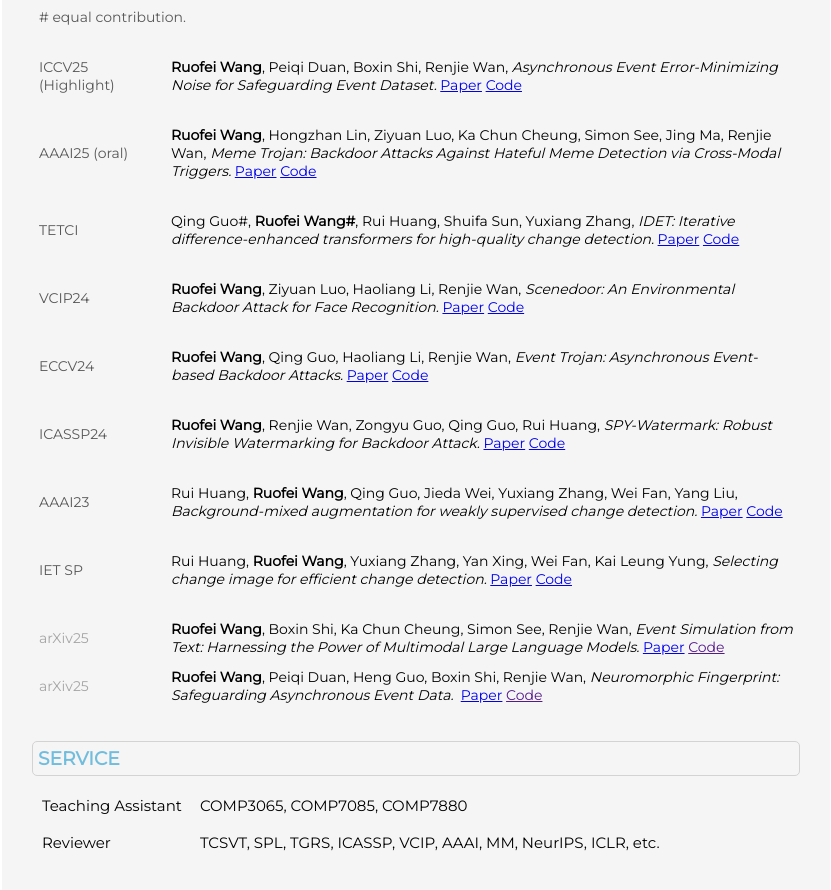
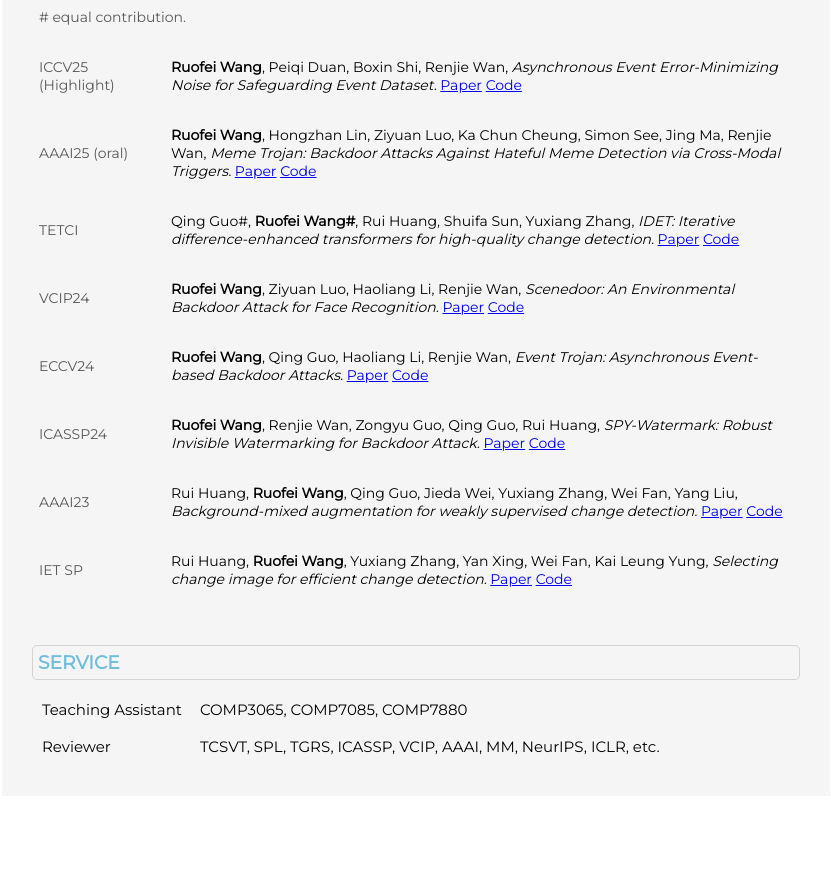
Before and after one commit to rfww/rfww.github.io, a plain HTML site: page index.html in a window 1280 px wide. Shown: the part 794-1684 px from the top of the page, without its empty margins (224-1055 px from the left). After the commit the page ends 1640 px from the top, so only its background shows below. Drawn offline with Linux system fonts and the light colour scheme.

Commit message:
update
Commented out a table row containing research work details.

```diff
--- a/index.html
+++ b/index.html
@@ -115,7 +115,7 @@
             </tr>
 
 
-            <tr class="work-2">
+            <!-- <tr class="work-2">
                 <td>arXiv25</td>
                 <td><b>Ruofei Wang</b>, Boxin Shi, Ka Chun Cheung, Simon See, Renjie Wan, <i>Event Simulation from Text: Harnessing the Power of Multimodal Large Language Models.</i>&nbsp;<a href="https://scholar.google.com/citations?user=wy_5cK8AAAAJ&hl=zh-CN">Paper</a>&nbsp;<a href="">Code</a></td>
             </tr>
@@ -124,7 +124,7 @@
                 <td>arXiv25</td>
                 <td><b>Ruofei Wang</b>, Peiqi Duan, Heng Guo, Boxin Shi, Renjie Wan, <i>Neuromorphic Fingerprint: Safeguarding Asynchronous Event
                     Data.</i>&nbsp; <a href="https://scholar.google.com/citations?user=wy_5cK8AAAAJ&hl=zh-CN">Paper</a>&nbsp;<a href="">Code</a></td>
-            </tr>
+            </tr> -->
 
             <!-- <tr class="work-1">
                 <td>arXiv25</td>
```
